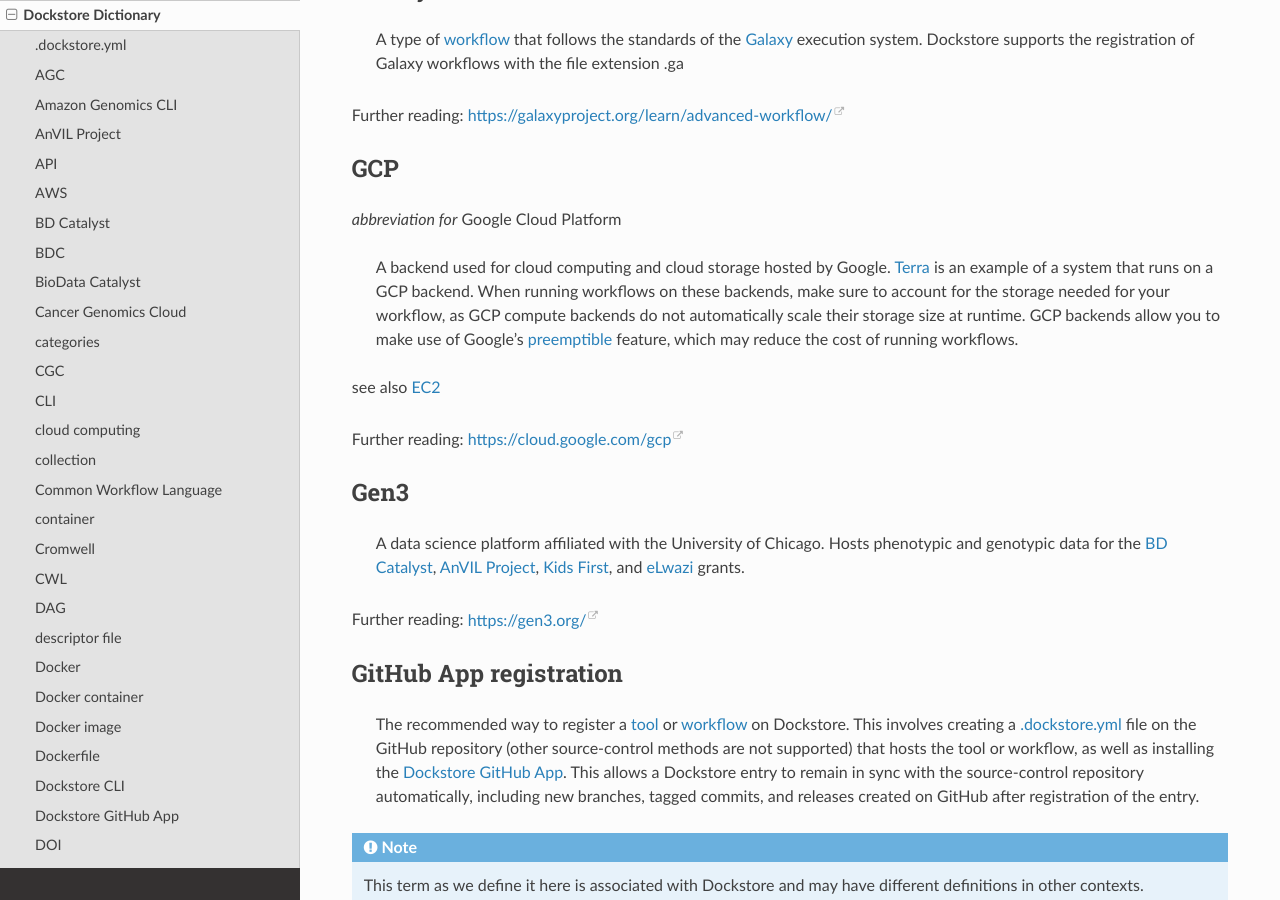
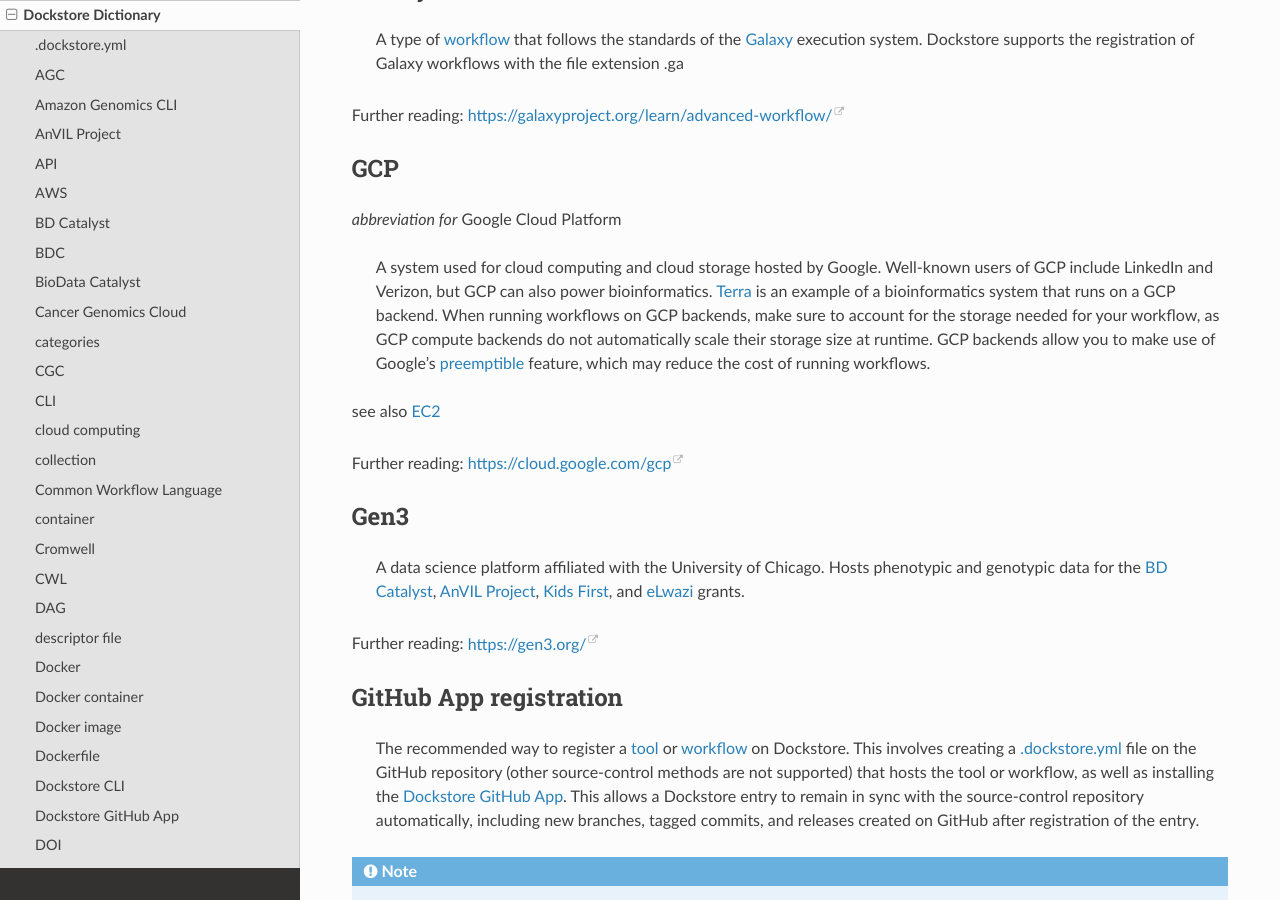
Before and after one commit to dockstore/dockstore-documentation, a Sphinx documentation site: the page built from docs/dictionary.rst, in a window 1280 px wide and 900 px high, scrolled down 8709 px. Built offline with Sphinx 7.4.7 and the Read the Docs theme 2.0.0, drawn with Linux system fonts in a browser that asks for light colours.

Commit message:
Update GCP entry

```diff
--- a/docs/dictionary.rst
+++ b/docs/dictionary.rst
@@ -504,7 +504,7 @@
 ---
 *abbreviation for* Google Cloud Platform
 
-    A backend used for cloud computing and cloud storage hosted by Google. :ref:`dict Terra` is an example of a system that runs on a GCP backend. When running workflows on these backends, make sure to account for the storage needed for your workflow, as GCP compute backends do not automatically scale their storage size at runtime. GCP backends allow you to make use of Google's :ref:`dict preemptible` feature, which may reduce the cost of running workflows.
+    A system used for cloud computing and cloud storage hosted by Google. Well-known users of GCP include LinkedIn and Verizon, but GCP can also power bioinformatics. :ref:`dict Terra` is an example of a bioinformatics system that runs on a GCP backend. When running workflows on GCP backends, make sure to account for the storage needed for your workflow, as GCP compute backends do not automatically scale their storage size at runtime. GCP backends allow you to make use of Google's :ref:`dict preemptible` feature, which may reduce the cost of running workflows.
 
 see also :ref:`dict EC2`
 
```
